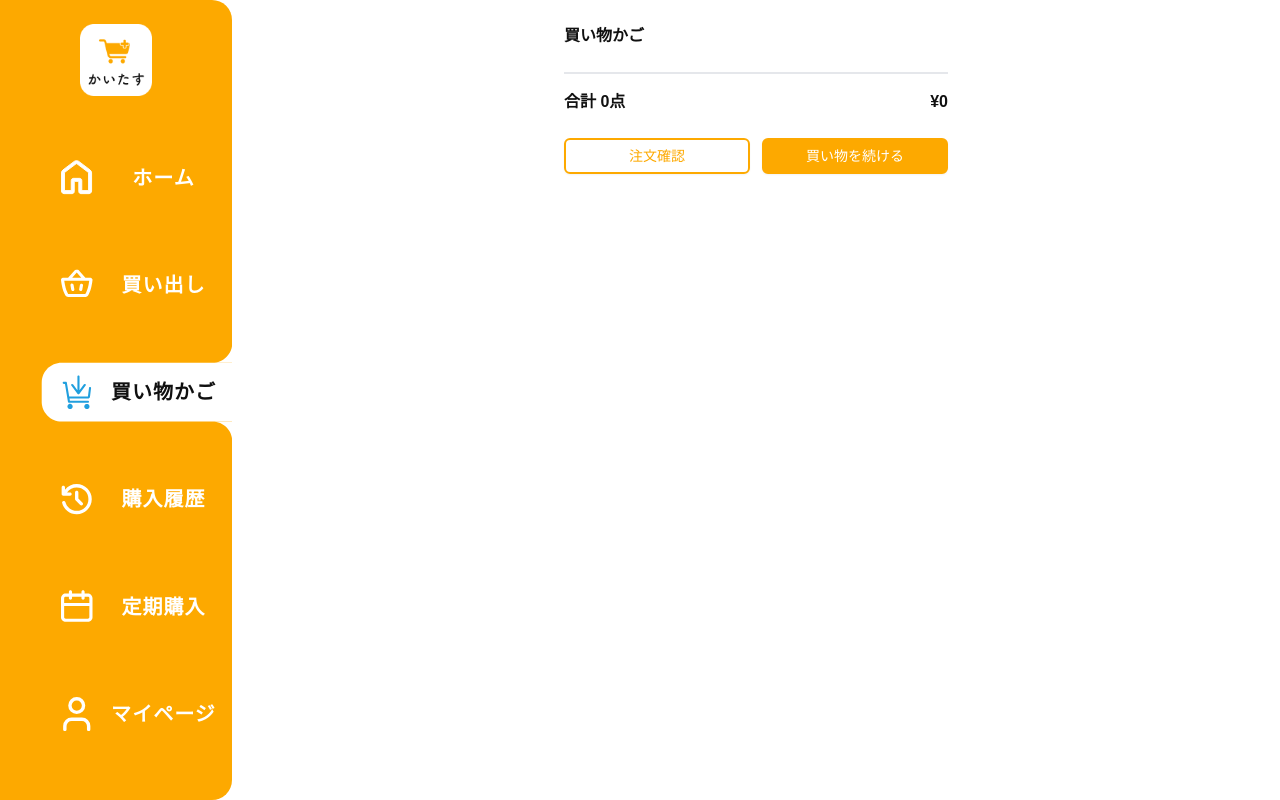
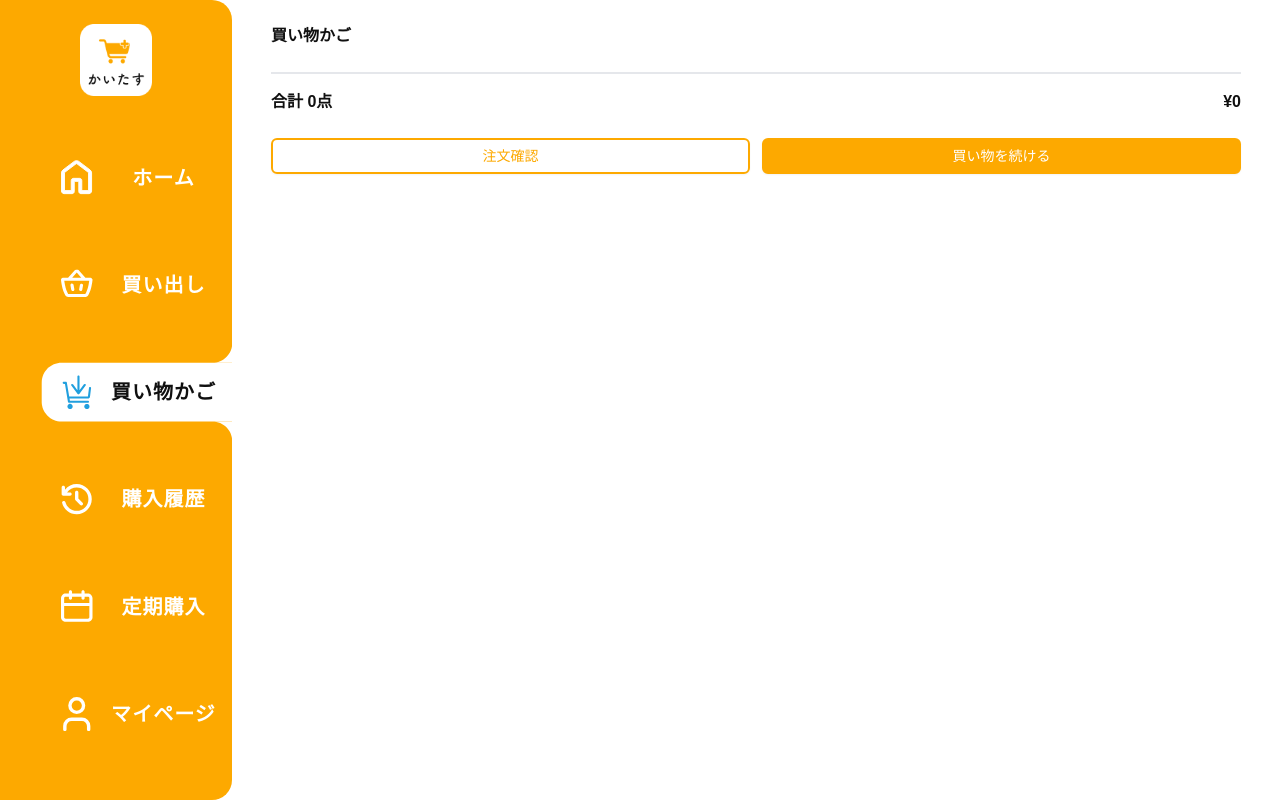
Before and after one commit to Nekodaisuk1/kaitasu_Frontend, a Next.js app: page / in a window 1280 px wide. Both pictures are taken after a click on the button "買い物かご". Built offline with nearby package versions, Linux system fonts and the light colour scheme; a web font is replaced by a local one.

Commit message:
カートコンポーネントのスタイルを調整し、カードの幅を統一。数量管理機能を改善。

```diff
--- a/components/screens/Cart.tsx
+++ b/components/screens/Cart.tsx
@@ -28,7 +28,10 @@ export function Cart({
 
   return (
     <div className="flex-1 bg-white p-6 ml-[232px]" data-oid="qie1-gm">
-      <div className="max-w-sm mx-auto" data-oid="-j93.-d">
+      <div
+        className="mx-auto"
+        style={{ width: "970px" }}
+        data-oid="-j93.-d">
         <h2 className="text-base font-bold mb-4" data-oid="gdwztq6">
           買い物かご
         </h2>
@@ -37,10 +40,9 @@ export function Cart({
           {cartItems.map((item) => (
             <Card
               key={item.id}
-              className="bg-white border-2 border-gray-200 rounded-lg"
+              className="bg-white border-2 border-gray-200 rounded-lg flex flex-row items-center gap-[20px] px-6 py-4 w-[970px] h-[111px]"
               data-oid="5rgf5dd"
             >
-              <div className="flex items-center gap-[20px] px-4 py-4" data-oid=".a7yvq5">
               <img
                 src={item.image || "/placeholder.svg"}
                 alt={item.name}
@@ -71,9 +73,7 @@ export function Cart({
                   {item.name}
                 </h4>
               </div>
-                <div
-                  className="ml-auto flex items-center gap-[20px] pr-[62px]"
-                  data-oid="cart-right-group">
+              <div className="flex items-center gap-[20px] pr-[62px]" data-oid="cart-right-group">
                 <Button
                   variant="ghost"
                   className="flex items-center gap-2 border-2 border-[#FDA900] rounded-[11.936px] bg-white px-4 py-2 shadow-[2.686px_2.686px_0_0_#E4E2E2]"
@@ -200,7 +200,6 @@ export function Cart({
                   </span>
                 </div>
               </div>
-              </div>
             </Card>
           ))}
         </div>
--- a/components/ui/card.tsx
+++ b/components/ui/card.tsx
@@ -7,7 +7,7 @@ function Card({ className, ...props }: React.ComponentProps<"div">) {
     <div
       data-slot="card"
       className={cn(
-        "bg-card text-card-foreground flex flex-col gap-0 rounded-xl border py-6 shadow-sm w-[970px] h-[111px]",
+        "bg-card text-card-foreground flex flex-col gap-0 rounded-xl border py-6 shadow-sm",
         className,
         "text-[17px]",
         "text-[18px]",
```
Lines whose indentation alone changed are shown as unchanged.
